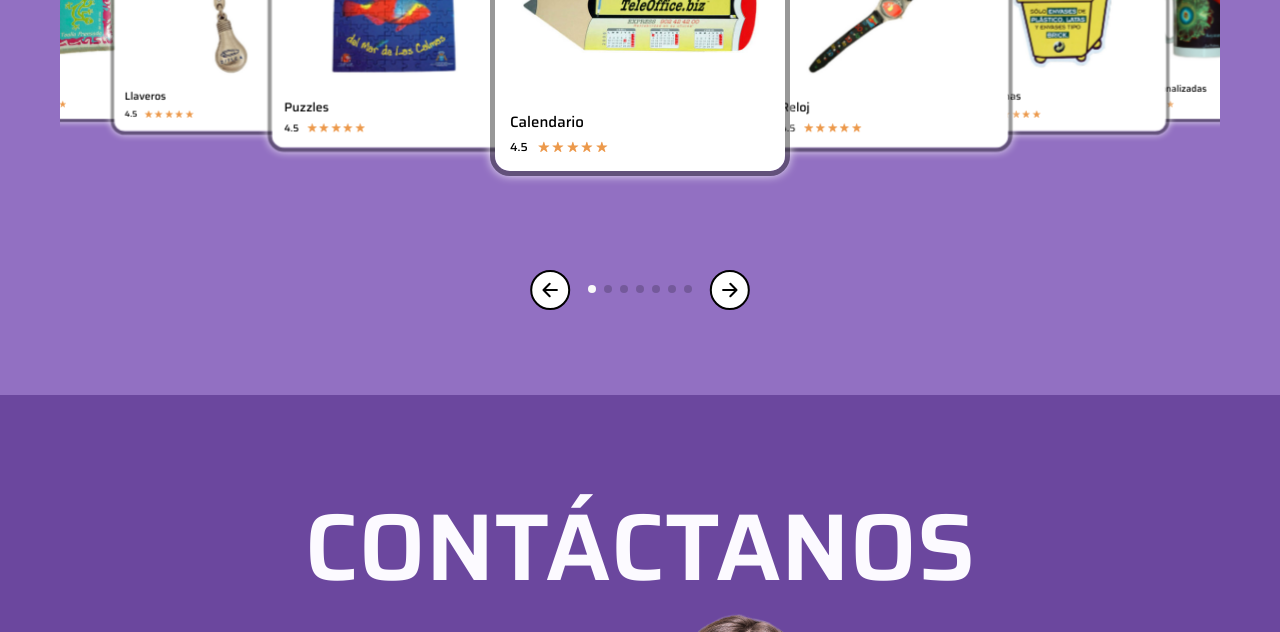
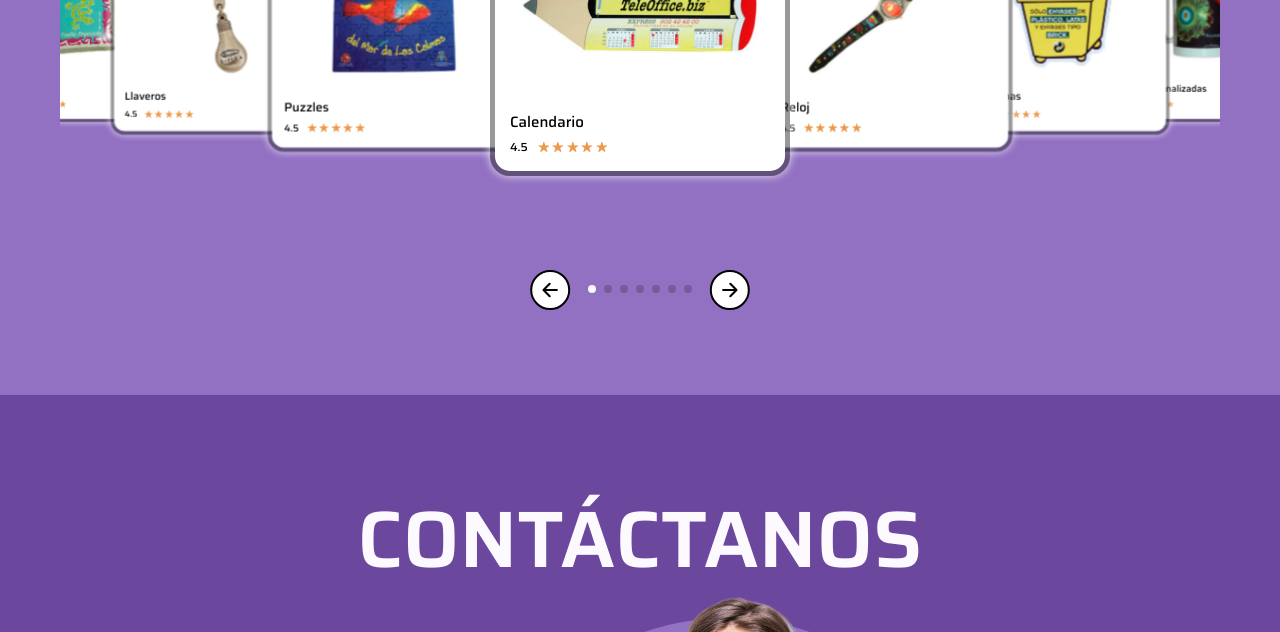
Before and after one commit to SPROMbash/Cenco-Website, a plain HTML site: page index.html in a window 1280 px wide. Shown: the part 3957-4589 px from the top of the page. Drawn offline with nearby package versions, Linux system fonts and the light colour scheme.

Commit message:
Pagenia Web Cenco 93%

```diff
--- a/assets/css/styles.css
+++ b/assets/css/styles.css
@@ -788,7 +788,7 @@ img.catalogos:hover {
   }
 
   .contacto .section__title{
-    font-size: var(--biggest-font-size);
+    font-size: 8rem;
   }
 
   .contacto__container{
--- a/assets/js/main.js
+++ b/assets/js/main.js
@@ -95,9 +95,9 @@ const sr = ScrollReveal({
   distance: '60px',
   duration: 2000,
   delay: 300,
-  reset: screenWidth <= 1500, // Solo se reinicia en pantallas pequeñas
-  viewOffset: screenWidth > 1500 ? { top: 0, bottom: 200 } : { top: 0, bottom: 0 },
-  viewFactor: screenWidth > 1500 ? 0.6 : 0.2 // Se requiere mayor visibilidad para pantallas grandes
+  reset: screenWidth <= 1550, // Solo se reinicia en pantallas pequeñas
+  viewOffset: screenWidth > 1550? { top: 0, bottom: 200 } : { top: 0, bottom: 0 },
+  viewFactor: screenWidth > 1550 ? 0.6 : 0.2 // Se requiere mayor visibilidad para pantallas grandes
 });
 
 sr.reveal('.footer__container');
```
Also changed, not shown: assets/css/swiper-bundle.min.css.
